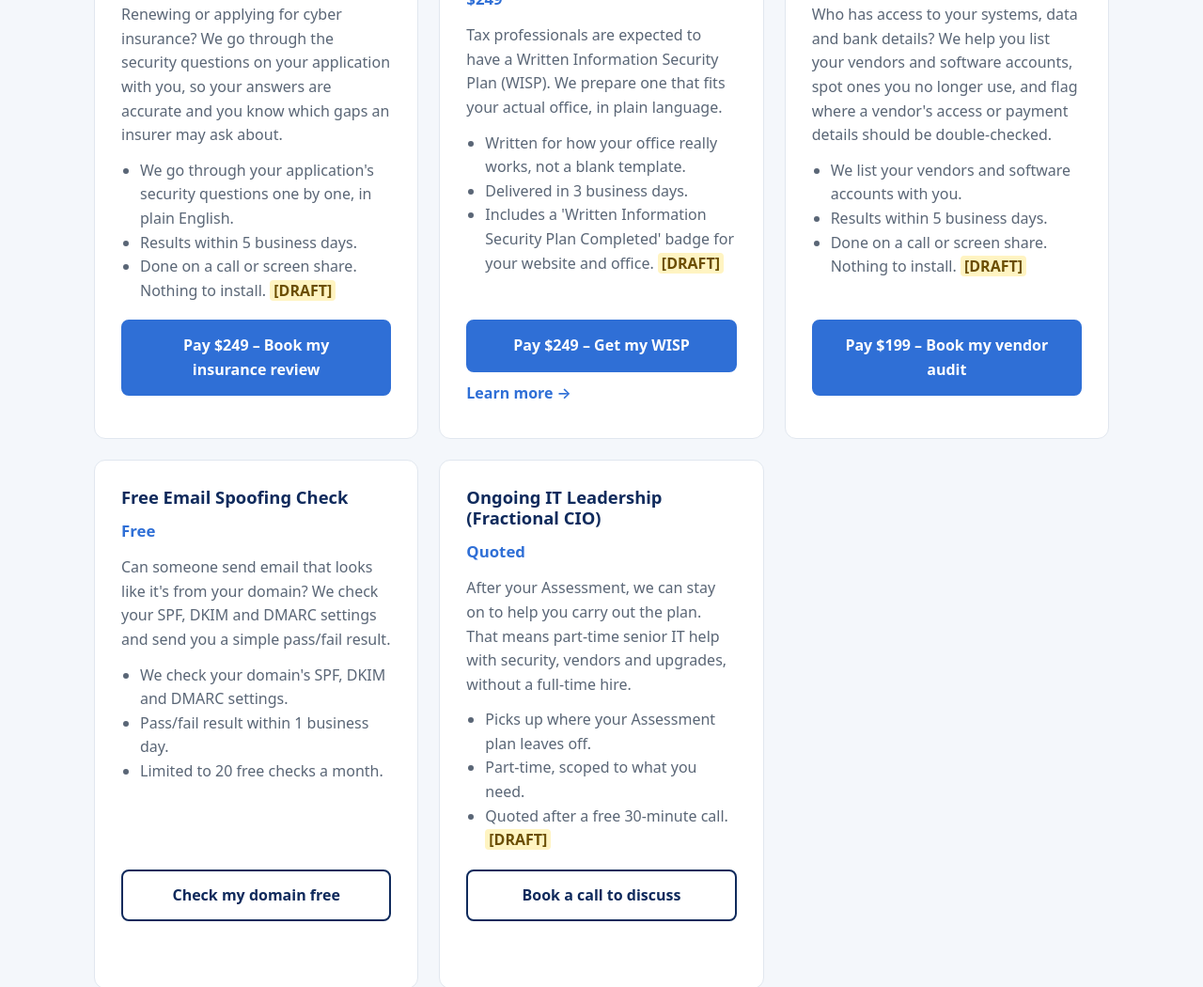
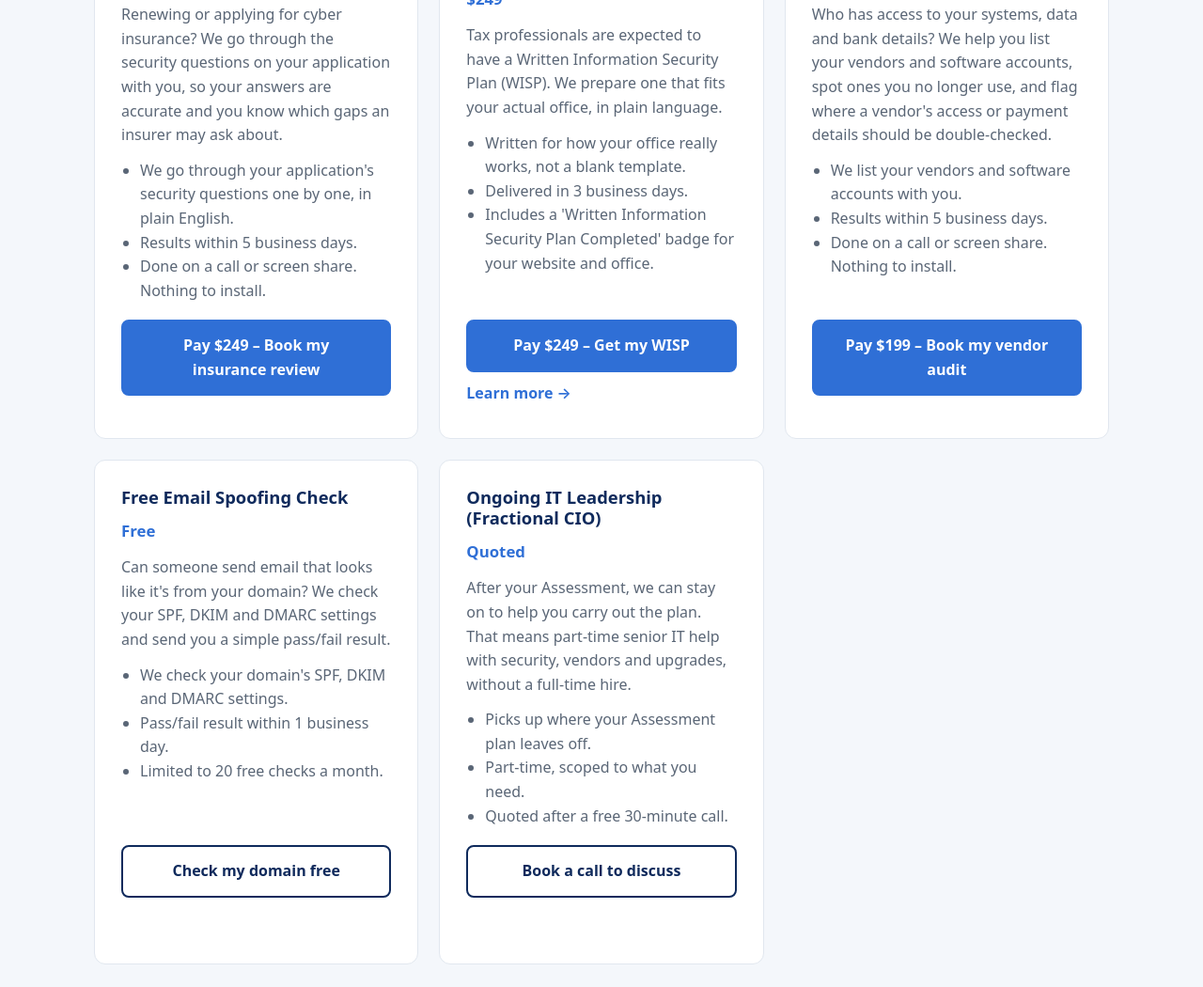
Before and after one commit to gna-ar-tools/gnaitservices-site, a plain HTML site: page index.html in a window 1280 px wide. Shown: the part 2910-3960 px from the top of the page at 94% size. Drawn offline with Linux system fonts and the light colour scheme.

Commit message:
Approve four card bullets: remove DRAFT markers

```diff
--- a/index.html
+++ b/index.html
@@ -134,7 +134,7 @@
         <ul>
           <li>We go through your application's security questions one by one, in plain English.</li>
           <li>Results within 5 business days.</li>
-          <li>Done on a call or screen share. Nothing to install. <span class="draft">[DRAFT]</span></li>
+          <li>Done on a call or screen share. Nothing to install.</li>
         </ul>
         <div class="actions"><a class="btn" href="https://buy.stripe.com/3cIeV6aQM4ea5LK502bo402">Pay $249 – Book my insurance review</a></div>
       </article>
@@ -145,7 +145,7 @@
         <ul>
           <li>Written for how your office really works, not a blank template.</li>
           <li>Delivered in 3 business days.</li>
-          <li>Includes a 'Written Information Security Plan Completed' badge for your website and office. <span class="draft">[DRAFT]</span></li>
+          <li>Includes a 'Written Information Security Plan Completed' badge for your website and office.</li>
         </ul>
         <div class="actions">
           <a class="btn" href="https://buy.stripe.com/5kQaEQ7EA2625LKboqbo406">Pay $249 – Get my WISP</a>
@@ -159,7 +159,7 @@
         <ul>
           <li>We list your vendors and software accounts with you.</li>
           <li>Results within 5 business days.</li>
-          <li>Done on a call or screen share. Nothing to install. <span class="draft">[DRAFT]</span></li>
+          <li>Done on a call or screen share. Nothing to install.</li>
         </ul>
         <div class="actions"><a class="btn" href="https://buy.stripe.com/3cI5kw7EA8uq8XW78abo400">Pay $199 – Book my vendor audit</a></div>
       </article>
@@ -181,7 +181,7 @@
         <ul>
           <li>Picks up where your Assessment plan leaves off.</li>
           <li>Part-time, scoped to what you need.</li>
-          <li>Quoted after a free 30-minute call. <span class="draft">[DRAFT]</span></li>
+          <li>Quoted after a free 30-minute call.</li>
         </ul>
         <div class="actions"><a class="btn btn-outline" href="#book-call">Book a call to discuss</a></div>
       </article>
```
